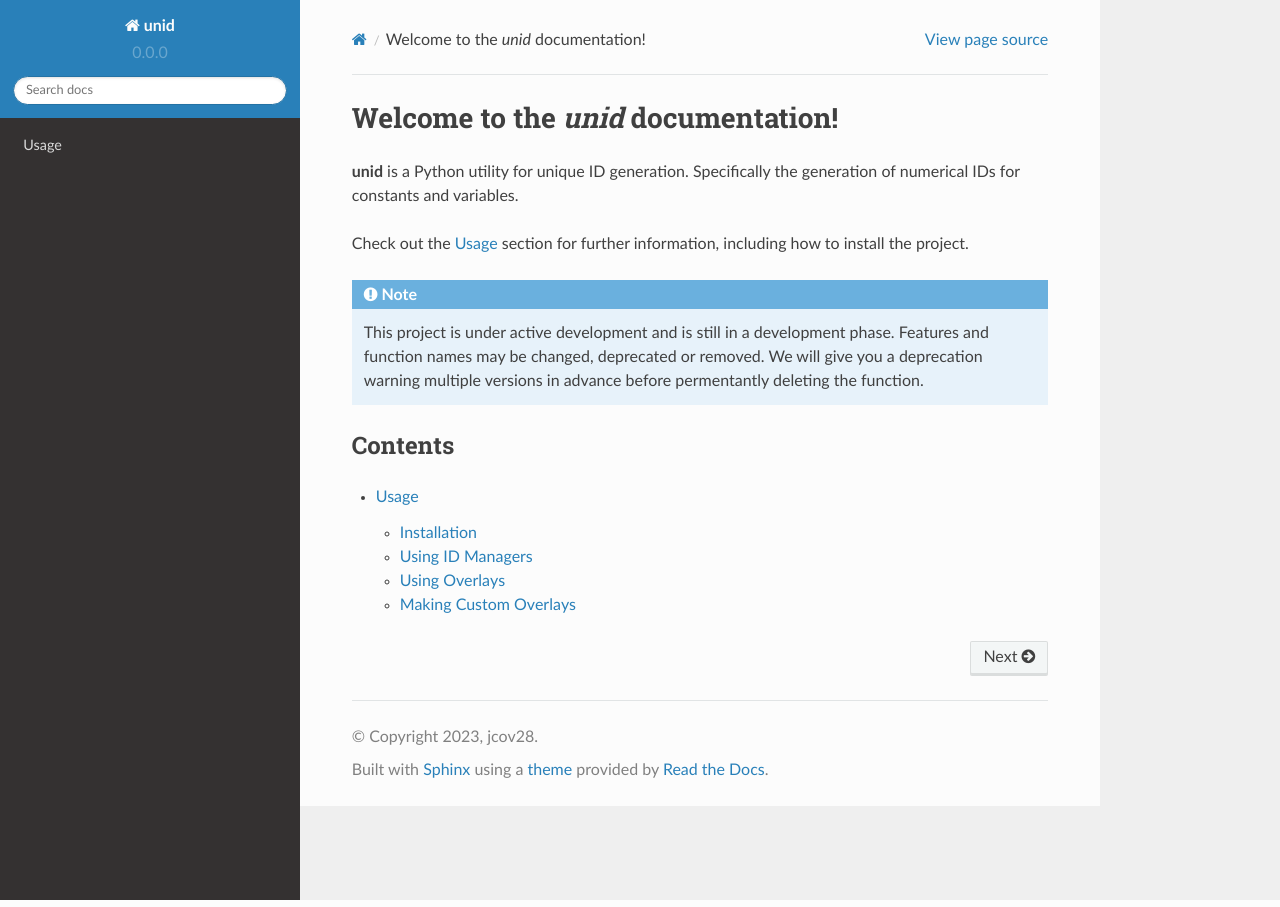
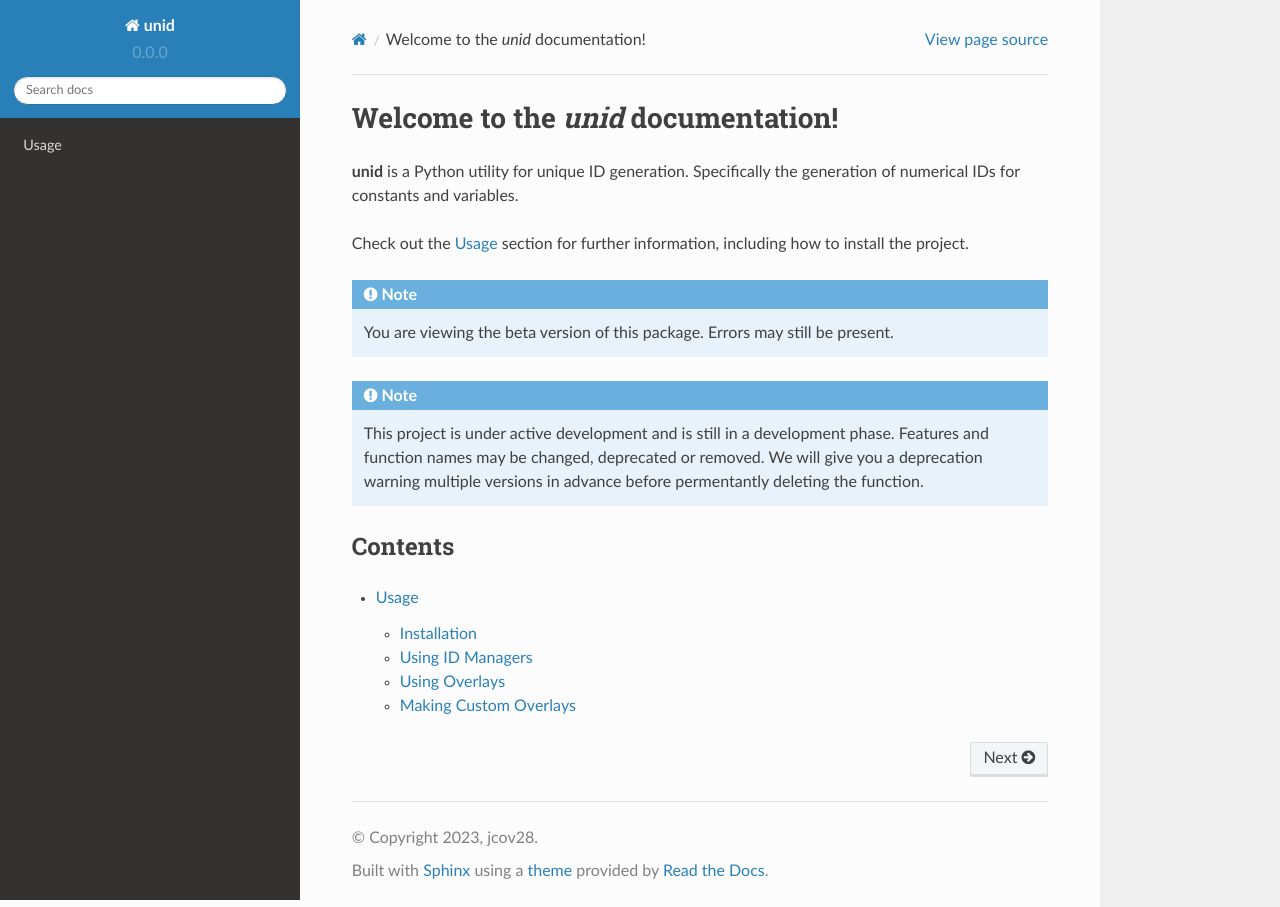
Before and after one commit to jcov28/unid-docs, a Sphinx documentation site: the page built from docs/source/index.rst, in a window 1280 px wide. Built offline with Sphinx 7.4.7 and the Read the Docs theme 2.0.0, drawn with Linux system fonts in a browser that asks for light colours.

Commit message:
Update index.rst

```diff
--- a/docs/source/index.rst
+++ b/docs/source/index.rst
@@ -7,6 +7,11 @@ numerical IDs for constants and variables.
 
 Check out the :doc:`usage` section for further information, including
 how to :ref:`install` the project.
+
+.. note::
+
+   You are viewing the beta version of this
+   package. Errors may still be present.
 
 .. note::
 
```
